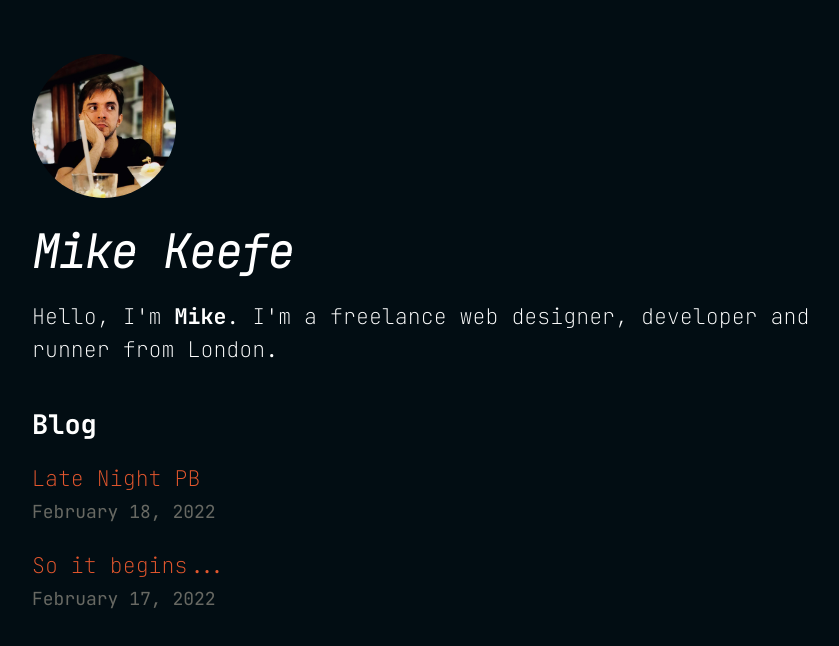
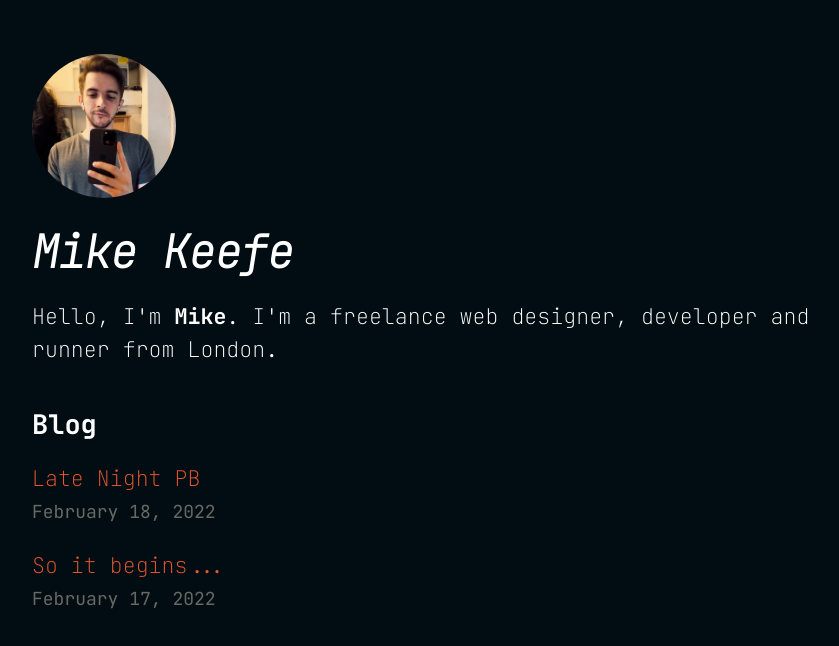
Before and after one commit to mike-keefe/mike-keefe-web, a Next.js app: page / in a window 1280 px wide. Shown: the top 646 px of the page, without its empty margins (194-1033 px from the left). Built offline with nearby package versions, Linux system fonts and the light colour scheme.

Commit message:
Replace photo

```diff
--- a/components/layout.js
+++ b/components/layout.js
@@ -28,7 +28,7 @@ export default function Layout({ children, home }) {
           <>
             <Image
               priority
-              src="/images/profile.jpg"
+              src="/images/profile.png"
               className={utilStyles.borderCircle}
               height={144}
               width={144}
@@ -42,7 +42,7 @@ export default function Layout({ children, home }) {
               <a>
                 <Image
                   priority
-                  src="/images/profile.jpg"
+                  src="/images/profile.png"
                   className={utilStyles.borderCircle}
                   height={108}
                   width={108}
```
Also changed, not shown: public/images/profile.jpg (deleted), public/images/profile.png (added).
